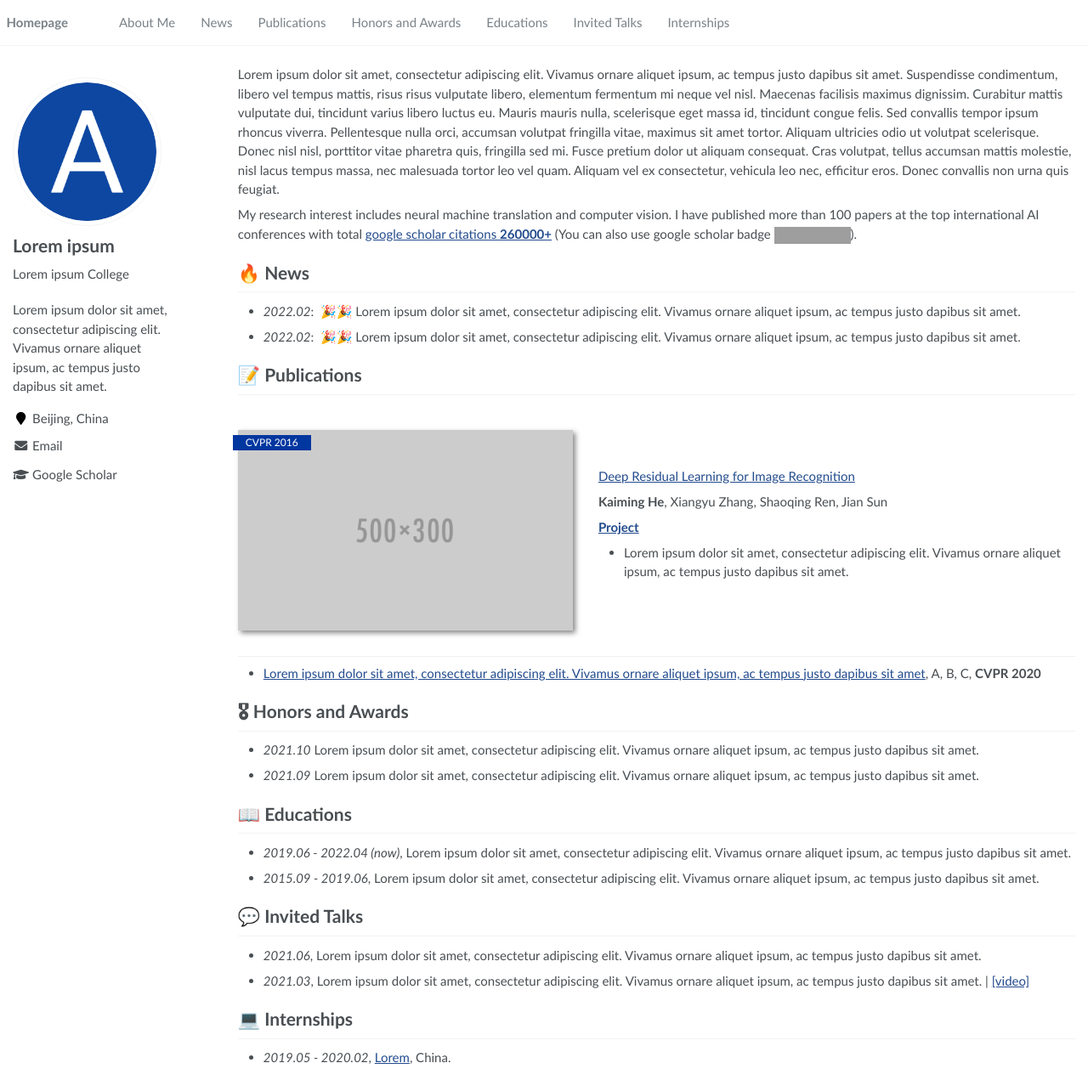
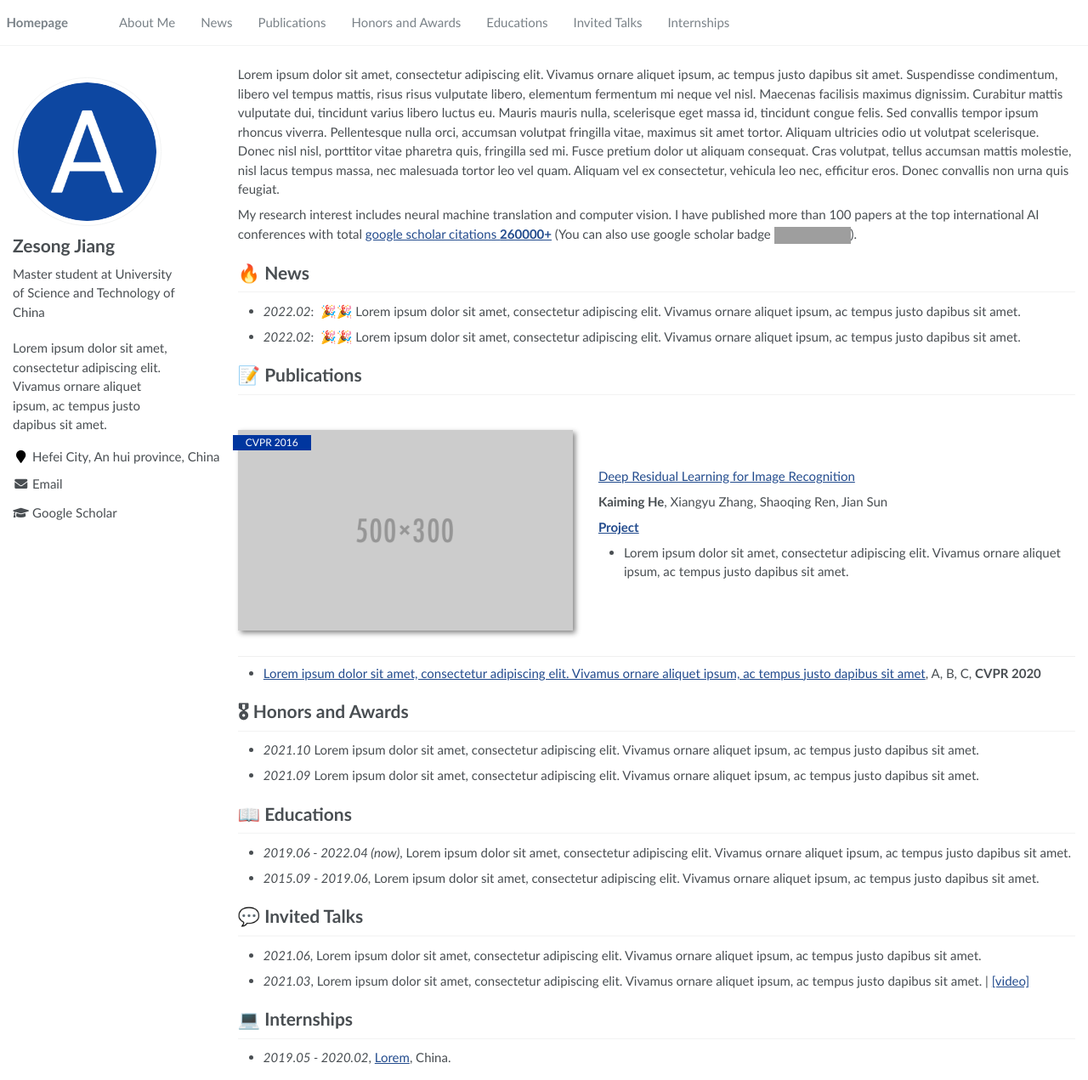
Before and after one commit to zsjiang99/luck-codeer.github.io, a Jekyll site: the page built from _pages/about.md, in a window 1280 px wide and 1271 px high. Shown: the whole window at 85% size. Built offline with Jekyll 4.4.1, drawn with Linux system fonts in a browser that asks for light colours; grey boxes are pictures that could not be loaded.

Commit message:
6th change

```diff
--- a/_config.yml
+++ b/_config.yml
@@ -21,14 +21,14 @@ baidu_site_verification  :  # get baidu_site_verification from https://ziyuan.ba
 
 # Site Author
 author:
-  name             : "Lorem ipsum"
+  name             : "Zesong Jiang"
   avatar           : "images/android-chrome-512x512.png"
-  bio              : "Lorem ipsum College"
-  location         : "Beijing, China"
+  bio              : "Master student at University of Science and Technology of China"
+  location         : "Hefei City, An hui province, China"
   employer         :
   pubmed           :
   googlescholar    : "https://scholar.google.com/citations?user=YOUR_GOOGLE_SCHOLAR_ID"
-  email            : "Lorem@ipsum.com"
+  email            : "jiangzesong@mail.ustc.edu.cn"
   researchgate     :  # e.g., "https://www.researchgate.net/profile/yourprofile"
   uri              :
   bitbucket        :
```
